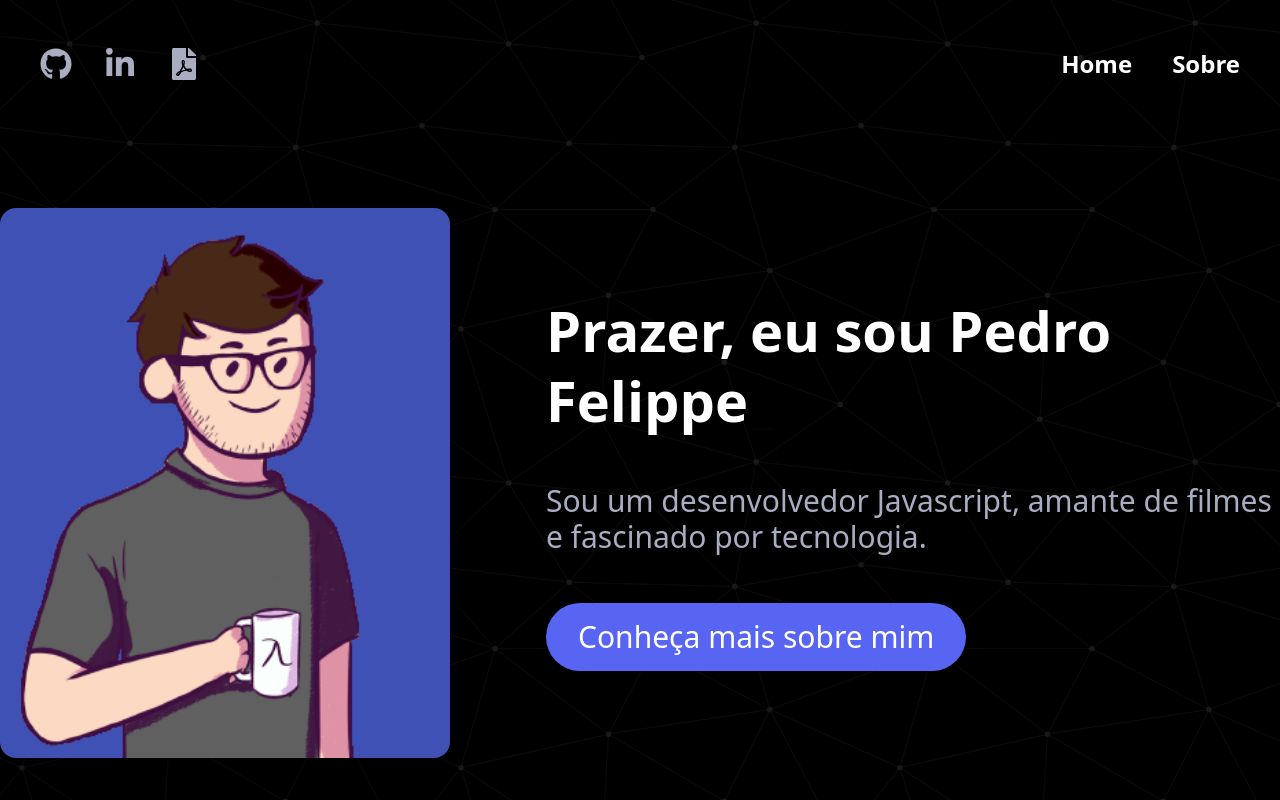
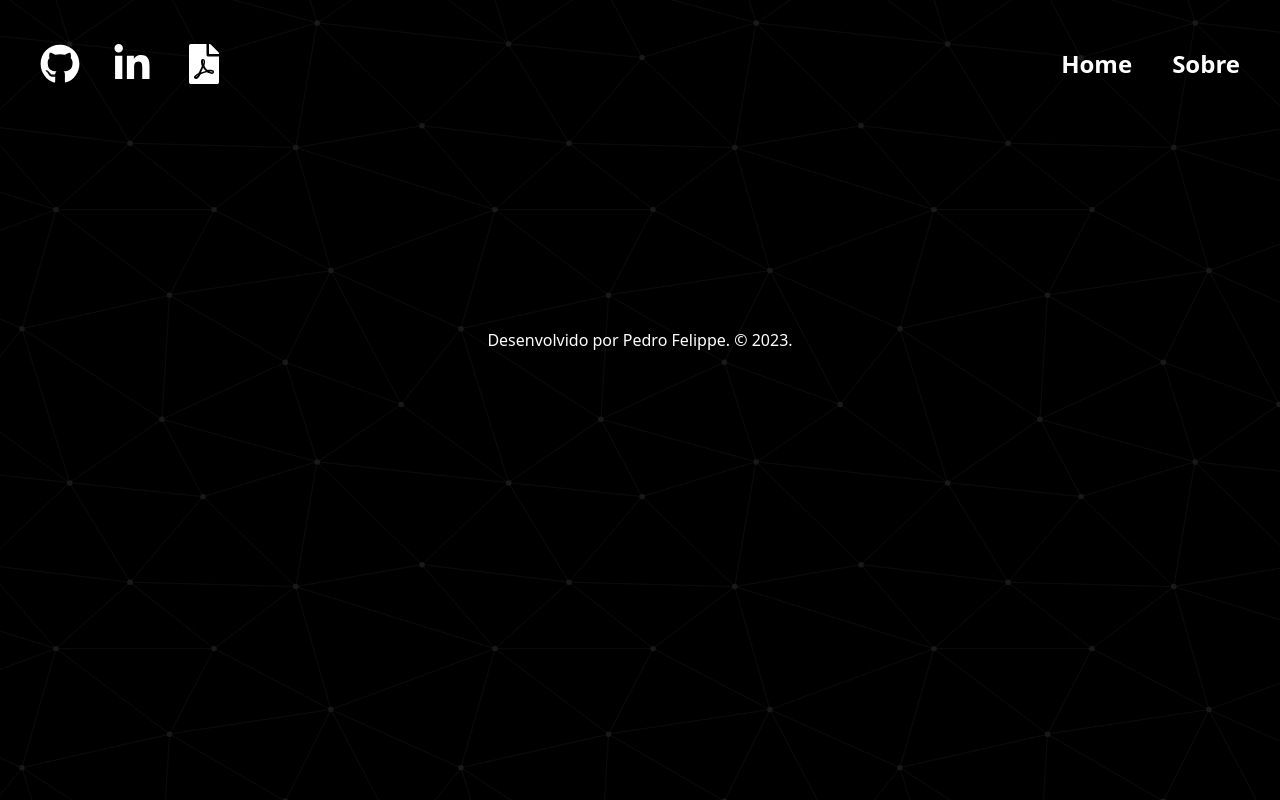
Before and after one commit to pefelippe/Portfolio, a Next.js app: page /about in a window 1280 px wide. Built offline with nearby package versions, Linux system fonts and the light colour scheme.

Commit message:
ajustes pequenos: ajustando motion e links quebrados

```diff
--- a/pages/_app.tsx
+++ b/pages/_app.tsx
@@ -8,7 +8,7 @@ import type { AppProps } from "next/app";
 import Head from "next/head";
 
 import Footer from "../src/components/layout/Footer";
-import Navbar from "../src/components/layout/NavBar";
+import Header from "../src/components/layout/Header";
 
 export default function App({ Component, pageProps }: AppProps) {
   return (
@@ -26,7 +26,7 @@ export default function App({ Component, pageProps }: AppProps) {
       </Head>
 
       <Analytics />
-      <Navbar />
+      <Header />
       <Component {...pageProps} />
       <Footer />
     </div>
--- a/pages/about.tsx
+++ b/pages/about.tsx
@@ -1,8 +1,18 @@
 import { motion } from "framer-motion";
 import React from "react";
-import { SiAmazonaws, SiDocker, SiGit, SiJavascript, SiMongodb, SiNextdotjs, SiNodedotjs, SiReact, SiTailwindcss, SiTypescript } from "react-icons/si";
+import {
+  SiAmazonaws,
+  SiDocker,
+  SiGit,
+  SiJavascript,
+  SiMongodb,
+  SiNextdotjs,
+  SiNodedotjs,
+  SiReact,
+  SiTailwindcss,
+  SiTypescript,
+} from "react-icons/si";
 
-import About from "../src/content/About";
 import Experience from "../src/content/Experience";
 
 type Props = {};
@@ -16,8 +26,7 @@ function AboutPage({}: Props) {
       className="flex flex-col py-20 space-y-20  max-md:px-10 h-fit
       mx-auto max-w-7xl text-xl text-[#fff] w-full"
     >
-      <About />
-      <Experience />
+      {/* <Experience /> */}
     </motion.div>
   );
 }
--- a/pages/index.tsx
+++ b/pages/index.tsx
@@ -1,12 +1,12 @@
 import CallToContact from "../src/components/CallToContact";
-import About from "../src/content/About";
+import Hero from "../src/content/Hero";
 import Skills from "../src/content/Skills";
 import Projects from "./../src/content/Projects";
 
 export default function Home() {
   return (
-    <div className="w-screen max-w-7xl px-8 mx-auto py-10 md:py-20 space-y-20 md:space-y-32 ">
-      <About />
+    <div className="w-screen max-w-7xl px-8 mx-auto py-10 md:py-20 space-y-10 md:space-y-32 ">
+      <Hero />
       <Skills />
       <Projects />
       <CallToContact />
--- a/src/components/ProjectCard.tsx
+++ b/src/components/ProjectCard.tsx
@@ -22,15 +22,17 @@ function ProjectCard({
   stack,
   id,
 }: IProjectCard) {
+  const findX = id % 2 == 0 ? 100 : -100;
+
   return (
     <motion.div
-      initial={{ opacity: 0, y: 100 }}
-      whileInView={{ opacity: 1, y: 0 }}
-      transition={{ duration: 1.5 }}
+      initial={{ opacity: 0, x: findX }}
+      whileInView={{ opacity: 1, x: 0 }}
+      transition={{ duration: 2 }}
       className="flex max-lg:flex-col w-full max-w-7xl justify-center lg:gap-10  mx-auto gap-2 "
     >
       <Link
-        href={`/projects/${id}`}
+        href={link}
         className="transition-all rounded-2xl border-2 border-[#303030] hover:border-[#505050]
         overflow-hidden min-h-[400px] max-lg:min-h-[250px] w-full"
       >
@@ -49,21 +51,32 @@ function ProjectCard({
           <a
             href={link}
             target="_blank"
-            className="flex gap-2 items-center w-fit text-[2rem] font-bold underline hover:text-gray-500 "
+            className="flex gap-2 items-center w-fit text-[2rem] font-bold  hover:text-gray-500 "
             rel="noreferrer"
           >
-            {title} <FaArrowRight className="-rotate-45" />
+            {title}
           </a>
-          {/* <a
+        </div>
+        <p className="w-fit text-[1.5rem] text-gray-300">{description}</p>
+
+        <div className="flex  w-full justify-between">
+          <Link
+            href={`/projects/${id}`}
+            className="flex gap-2 items-center w-fit text-[1.5rem] font-bold hover:underline text-gray-100 "
+            rel="noreferrer"
+          >
+            Veja detalhes <FaArrowRight className="-rotate-45" />
+          </Link>
+
+          <a
             href={repo}
             target="_blank"
             className="p-2 rounded-md bg-[#303030] hover:bg-[#222222] max-w-md"
             rel="noreferrer"
           >
-            <FaGithub className="h-5 w-5 " />
-          </a> */}
+            <FaGithub className="h-7 w-7" />
+          </a>
         </div>
-        <p className="w-fit text-[1.5rem] text-gray-300">{description}</p>
       </div>
     </motion.div>
   );
--- a/src/components/SocialLinks.tsx
+++ b/src/components/SocialLinks.tsx
@@ -7,13 +7,13 @@ type Props = {};
 
 export default function SocialLinks({}: Props) {
   return (
-    <div className="flex w-fit gap-8 justify-center  items-center  text-xl text-gray-300">
+    <div className="flex w-fit gap-8 justify-center  items-center  text-xl text-white">
       <AnimatedBtn className="" href="https://github.com/pefelippe">
         <div
           className=" flex gap-3 items-center
          font-semibold transition-all   hover:text-[#5865f2]"
         >
-          <FaGithub className="h-8 w-8 " />
+          <FaGithub className="w-8 h-8 md:h-10 md:w-10" />
         </div>
       </AnimatedBtn>
 
@@ -25,7 +25,7 @@ export default function SocialLinks({}: Props) {
           className="  flex gap-3 items-center
           font-semibold transition-all  hover:text-[#5865f2]"
         >
-          <FaLinkedinIn className="h-8 w-8 " />
+          <FaLinkedinIn className="w-8 h-8 md:h-10 md:w-10" />
         </div>
       </AnimatedBtn>
 
@@ -34,7 +34,7 @@ export default function SocialLinks({}: Props) {
           className="  flex gap-3 items-center
           font-semibold transition-all  hover:text-[#5865f2]"
         >
-          <FaFilePdf className="h-8 w-8 " />
+          <FaFilePdf className="w-8 h-8 md:h-10 md:w-10" />
         </div>
       </AnimatedBtn>
     </div>
--- a/src/constants/index.js
+++ b/src/constants/index.js
@@ -61,7 +61,7 @@ export const projects = [
 
 export const navLinks = [
   {
-    id: "home",
+    id: "/",
     title: "Home",
   },
   {
--- a/src/content/About.tsx
+++ b/src/content/Hero.tsx
@@ -7,24 +7,27 @@ type Props = {};
 export default function About({}: Props) {
   return (
     <motion.div
-      initial={{ opacity: 0, x: -100 }}
-      animate={{ opacity: 1, x: 0 }}
+      initial={{ opacity: 0 }}
+      animate={{ opacity: 1 }}
       transition={{ duration: 1.5 }}
-      className="h-fit max-w-7xl flex max-lg:flex-col justify-start mx-auto items-center lg:gap-24 gap-8"
+      className="h-fit max-w-7xl flex max-lg:flex-col justify-start mx-auto items-center lg:gap-24 "
     >
       <motion.img
+        initial={{ opacity: 0, x: -100 }}
+        animate={{ opacity: 1, x: 0 }}
+        transition={{ duration: 2 }}
         alt="avatar-pefelippe"
         src="assets/avatar-pdr.png"
-        className="relative object-cover rounded-2xl
-        max-lg:w-full max-lg:h-[250px]  h-[550px] w-[450px] max-w-xl shadow-2xl"
+        className="relative object-cover rounded-full lg:rounded-2xl
+        max-sm:h-[200px] max-lg:h-[250px]  lg:h-[550px] lg:w-[450px] max-w-xl"
       />
 
       <motion.div
         className=" text-white h-fit
         flex flex-col text-3xl justify-start text-center lg:text-start
-        gap-4 lg:gap-12  w-full "
+        gap-4 lg:gap-12  w-full max-w-xl"
       >
-        <h2 className="text-[3.5rem] leading-tight font-semibold dark:text-white ">
+        <h2 className="text-[3.5rem] lg:text-[4.5rem] leading-tight font-semibold dark:text-white ">
           <Typewriter
             words={["Prazer, eu sou Pedro Felippe"]}
             cursor
@@ -40,12 +43,12 @@ export default function About({}: Props) {
           tecnologia.
         </p>
 
-        <button
+        {/* <button
           className="text-md text-primary inline-flex  p-4 px-8 w-fit rounded-full max-lg:mt-6
         font-medium focus:outline-none cursor-pointer transition max-lg:mx-auto bg-blue hover:bg-blue/80 hover:underline"
         >
-          Conheça mais sobre mim
-        </button>
+          Conheça mais
+        </button> */}
       </motion.div>
     </motion.div>
   );
--- a/src/content/Projects.tsx
+++ b/src/content/Projects.tsx
@@ -27,7 +27,7 @@ function Projects() {
         Conheça meus projetos mais recentes
       </h2>
 
-      <div className="w-full grid gap-20 md:gap-32 grid-cols-1 py-4">
+      <div className="w-full grid gap-20 md:gap-40 grid-cols-1 py-4">
         {projects?.map((proj) => {
           return (
             <ProjectCard
--- a/src/content/Skills.tsx
+++ b/src/content/Skills.tsx
@@ -1,6 +1,17 @@
 import { motion } from "framer-motion";
 import React from "react";
-import { SiAmazonaws, SiDocker, SiGit, SiJavascript, SiMongodb, SiNextdotjs, SiNodedotjs, SiReact, SiTailwindcss, SiTypescript } from "react-icons/si";
+import {
+  SiAmazonaws,
+  SiDocker,
+  SiGit,
+  SiJavascript,
+  SiMongodb,
+  SiNextdotjs,
+  SiNodedotjs,
+  SiReact,
+  SiTailwindcss,
+  SiTypescript,
+} from "react-icons/si";
 
 import SkillBox from "../components/SkillBox";
 
@@ -10,8 +21,8 @@ function Skills({}: Props) {
   return (
     <div className="w-full flex flex-col  max-md:space-y-8  md:flex-row  items-center  ">
       <motion.div
-        initial={{ y: 50, opacity: 0 }}
-        animate={{ y: 0, opacity: 1 }}
+        initial={{ opacity: 0 }}
+        animate={{ opacity: 1 }}
         transition={{ duration: 2, delay: 1 }}
         className=" gap-4 w-full justify-evenly grid grid-cols-9 max-lg:grid-cols-3"
       >
```
Also changed, not shown: src/components/layout/Header.tsx (renamed from src/components/layout/NavBar.tsx).
